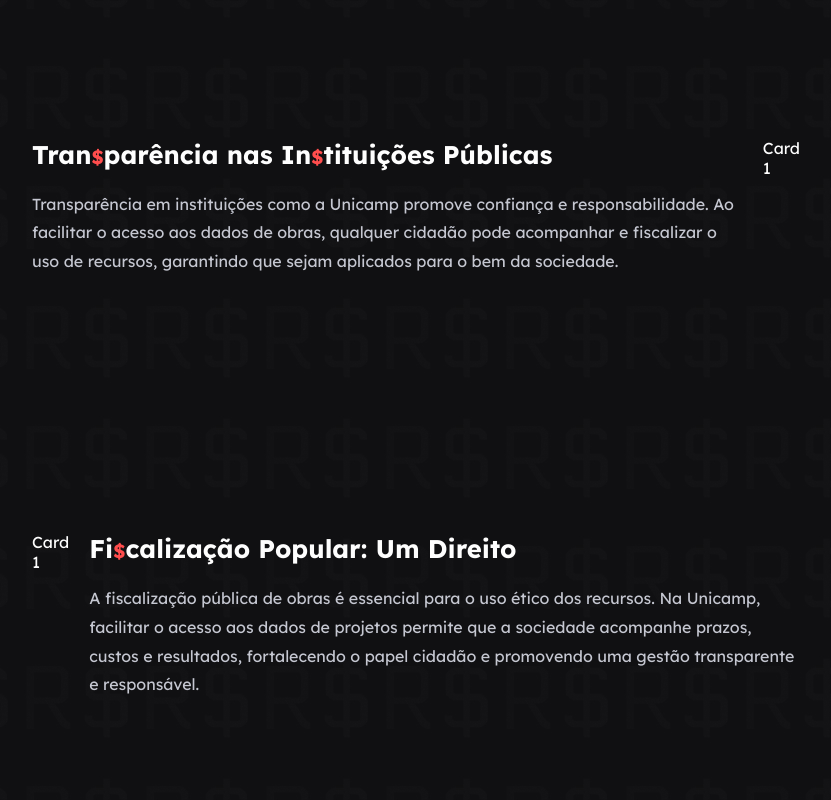
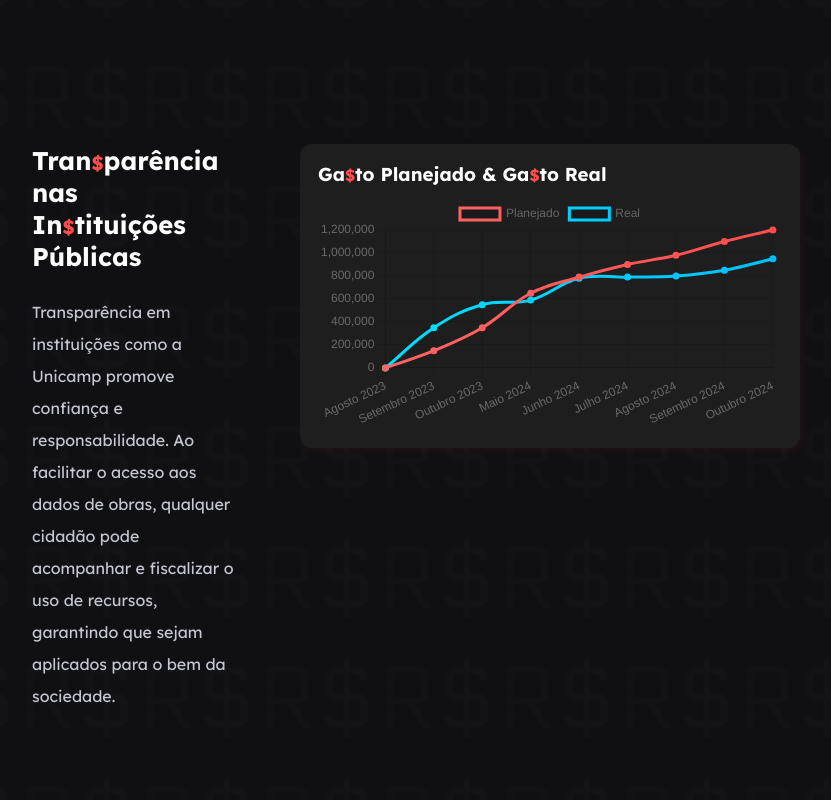
Before and after one commit to Celsogabrielf16/ProjetoMC536, a React app in the folder frontend/: page / in a window 1280 px wide. Shown: the part 1400-2200 px from the top of the page, without its empty margins (224-1055 px from the left). Built offline with nearby package versions, Linux system fonts and the light colour scheme; a web font is replaced by a local one.

Commit message:
Criação e estilização do componente LineChart

```diff
--- a/frontend/package.json
+++ b/frontend/package.json
@@ -42,6 +42,7 @@
     "@types/styled-components": "5.1.26",
     "babel-jest": "^29.7.0",
     "babel-plugin-styled-components": "1.10.7",
+    "chart.js": "^4.4.6",
     "eslint": "^9.8.0",
     "eslint-config-prettier": "^9.0.0",
     "eslint-plugin-import": "2.31.0",
@@ -52,6 +53,7 @@
     "jest-environment-jsdom": "^29.7.0",
     "nx": "20.0.8",
     "prettier": "^2.6.2",
+    "react-chartjs-2": "^5.2.0",
     "react-refresh": "^0.10.0",
     "ts-jest": "^29.1.0",
     "ts-node": "10.9.1",
--- /dev/null
+++ b/frontend/src/components/LineChart/index.tsx
@@ -0,0 +1,99 @@
+import React from "react";
+import './lineChart.css'
+
+import { Line } from 'react-chartjs-2';
+import { Chart as ChartJS, CategoryScale, LinearScale, PointElement, LineElement, Title, Tooltip, Legend } from 'chart.js';
+
+ChartJS.register(CategoryScale, LinearScale, PointElement, LineElement, Title, Tooltip, Legend);
+
+type LineChartProps = {
+    title: string;
+    label1: string;
+    label2: string;
+    labels: string[];
+    data1: number[]
+    data2: number[]
+}
+
+const formatStringH3 = (string: string): JSX.Element => {
+    return <h3 className="line-chart__title">
+        {string.split("s").map((part, index) => (
+            <React.Fragment key={index}>
+            {part}
+            {index < string.split("s").length - 1 && <b className="moneyDetail">$</b>}
+            </React.Fragment>
+      ))}
+    </h3>
+}
+
+const LineChart: React.FC<LineChartProps> = ({title, label1, label2, labels, data1, data2}) => {
+    const data = {
+        labels: labels,
+        datasets: [
+          {
+            label: label1,
+            data: data1,
+            borderColor: (ctx: any) => {
+                const canvas = ctx.chart.canvas;
+                const ctx2 = canvas.getContext('2d');
+                const gradient = ctx2.createLinearGradient(0, 0, canvas.width, 0);
+                gradient.addColorStop(0, '#FF6A6A');
+                gradient.addColorStop(1, '#FF4D4D');
+                return gradient;
+              },
+            fill: false,
+            tension: 0.4,
+            borderWidth: 3,
+            pointRadius: 2,
+          },
+          {
+            label: label2,
+            data: data2,
+            borderColor: (ctx: any) => {
+                const canvas = ctx.chart.canvas;
+                const ctx2 = canvas.getContext('2d');
+                const gradient = ctx2.createLinearGradient(0, 0, canvas.width, 0);
+                gradient.addColorStop(0, '#00E5FF');
+                gradient.addColorStop(1, '#00BFFF');
+                return gradient;
+              },
+            fill: false,
+            tension: 0.4,
+            borderWidth: 3,
+            pointRadius: 2,
+          }
+        ],
+      };
+
+      const options = {
+        responsive: true,
+        plugins: {
+          legend: {
+            position: 'top' as const,
+          }
+        },
+        scales: {
+          x: {
+            beginAtZero: true,
+            ticks: {
+                color: '#6A6A6A',
+            },
+          },
+          y: {
+            beginAtZero: true,
+            ticks: {
+                color: '#6A6A6A',
+            },
+          },
+        }
+      };
+
+  return (
+    <div className="LineChartComponent">
+        {formatStringH3(title)}
+        <Line data={data} options={options} />
+    </div>
+)
+};
+
+export default LineChart;
--- /dev/null
+++ b/frontend/src/components/LineChart/lineChart.css
@@ -0,0 +1,16 @@
+.LineChartComponent {
+    width: 500px;
+    background-color: var(--cor-charcoal);
+    padding: 18px;
+    border-radius: 12px;
+    box-shadow: 4px 4px 10px rgba(255, 77, 77, 0.05);
+    color: var(--cor-light-gray);
+}
+
+.line-chart__title {
+    margin: 0 0 12px 0;
+}
+
+.line-chart__title .moneyDetail {
+    font-size: var(--font-size-base);
+}
--- a/frontend/src/global.css
+++ b/frontend/src/global.css
@@ -9,10 +9,10 @@
   --cor-turquoise: #20F4CF;
   --cor-sky-blue: #00E5FF;
   --cor-deep-sky-blue: #00BFFF;
+  --cor-light-pink: #FF6A6A;
   --cor-light-red: #FF4D4D;
-  --cor-light-pink: #FF6A6A;
   --gradient-sky-deep-sky: linear-gradient(45deg, var(--cor-sky-blue), var(--cor-deep-sky-blue));
-  --gradient-light-red-light-pink: linear-gradient(45deg, var(--cor-light-red), var(--cor-light-pink));
+  --gradient-light-red-light-pink: linear-gradient(45deg, var(--cor-light-pink), var(--cor-light-red));
 
   --font-display: 'Electrolize', 'Roboto', sans-serif;
   --font-main: 'Lexend', 'Roboto', sans-serif;
--- a/frontend/src/pages/LandingPage/index.tsx
+++ b/frontend/src/pages/LandingPage/index.tsx
@@ -6,12 +6,22 @@ import { ReactComponent as DownArrow } from "../../assets/icons/downArrow.svg";
 import Header from 'src/components/Header';
 import Footer from 'src/components/Footer';
 import Card from 'src/components/Card';
+import LineChart from 'src/components/LineChart';
 
 const LandingPage: React.FC = () => {
-  const data = {
+  const cardData = {
     title: "Gasto Planejado em 2024",
     value: 22292150.19,
     relativeValue: 10000000.00
+  }
+
+  const lineChartData = {
+      title: 'Gasto Planejado & Gasto Real',
+      label1: 'Planejado',
+      label2: 'Real',
+      labels: ['Agosto 2023', 'Setembro 2023', 'Outubro 2023', 'Maio 2024', 'Junho 2024', 'Julho 2024', 'Agosto 2024', 'Setembro 2024', 'Outubro 2024'],
+      data1: [0, 150000, 350000, 650000, 790000, 900000, 980000, 1100000, 1200000],
+      data2: [0, 350000, 550000, 590000, 780000, 790000, 800000, 850000, 950000]
   }
 
   return (
@@ -32,10 +42,10 @@ const LandingPage: React.FC = () => {
           <h3 className='information__title'>Ace<b className='moneyDetail'>$$</b>o Fácil a Dados Públicos</h3>
           <p className='information__description'>Exibir dados de forma clara permite que todos compreendam o andamento de projetos públicos. Na Unicamp, isso fortalece a gestão participativa e promove o diálogo com a sociedade, facilitando que qualquer cidadão fiscalize e contribua para uma gestão eficiente.</p>
           <div className='first-information__cards'>
-            <Card title={ data.title } value={ data.value } relativeValue={ data.relativeValue }/>
-            <Card title={ data.title } value={ data.value } relativeValue={ data.relativeValue }/>
-            <Card title={ data.title } value={ data.value } relativeValue={ 250000000 }/>
-            <Card title={ data.title } value={ data.value } relativeValue={ data.relativeValue }/>
+            <Card title={ cardData.title } value={ cardData.value } relativeValue={ cardData.relativeValue }/>
+            <Card title={ cardData.title } value={ cardData.value } relativeValue={ cardData.relativeValue }/>
+            <Card title={ cardData.title } value={ cardData.value } relativeValue={ 250000000 }/>
+            <Card title={ cardData.title } value={ cardData.value } relativeValue={ cardData.relativeValue }/>
           </div>
         </section>
         <section className='second-information'>
@@ -44,12 +54,12 @@ const LandingPage: React.FC = () => {
             <p className='information__description'>Transparência em instituições como a Unicamp promove confiança e responsabilidade. Ao facilitar o acesso aos dados de obras, qualquer cidadão pode acompanhar e fiscalizar o uso de recursos, garantindo que sejam aplicados para o bem da sociedade.</p>
           </div>
           <div className='second-information__cards'>
-            Card 1
+            <LineChart title={ lineChartData.title} label1={ lineChartData.label1} label2={ lineChartData.label2} labels={ lineChartData.labels} data1={ lineChartData.data1} data2={ lineChartData.data2} />
           </div>
         </section>
         <section className='third-information'>
           <div className='third-information__cards'>
-            Card 1
+            <LineChart title={ lineChartData.title} label1={ lineChartData.label1} label2={ lineChartData.label2} labels={ lineChartData.labels} data1={ lineChartData.data1} data2={ lineChartData.data2} />
           </div>
           <div className='third-information__text'>
             <h3 className='information__title'>Fi<b className='moneyDetail'>$</b>calização Popular: Um Direito</h3>
--- a/frontend/src/pages/LandingPage/landingPage.css
+++ b/frontend/src/pages/LandingPage/landingPage.css
@@ -21,7 +21,6 @@
     justify-content: center;
     position: relative;
 }
-
 
 .banner__content {
     margin-top: 150px;
@@ -61,8 +60,7 @@
     padding: 128px 0;
     display: flex;
     flex-direction: column;
-    gap: 32px;
-
+    gap: 32px
 }
 
 .information__title {
@@ -74,7 +72,8 @@
 }
 
 .information__description {
-    line-height: 1.8rem;
+    font-size: var(--font-size-paragraph);
+    line-height: 2rem;
     color: var(--cor-gray);
 }
 
@@ -88,11 +87,12 @@
     text-align: left;
     padding: 128px 20%;
     display: flex;
-    gap: 20px;
+    gap: 64px;
 }
 
 .second-information__text, .third-information__text {
     display: flex;
     flex-direction: column;
-    gap: 20px;
+    justify-content: center;
+    gap: 24px;
 }
```
Also changed, not shown: 2 other files (tests, documents, lock files or other folders).
